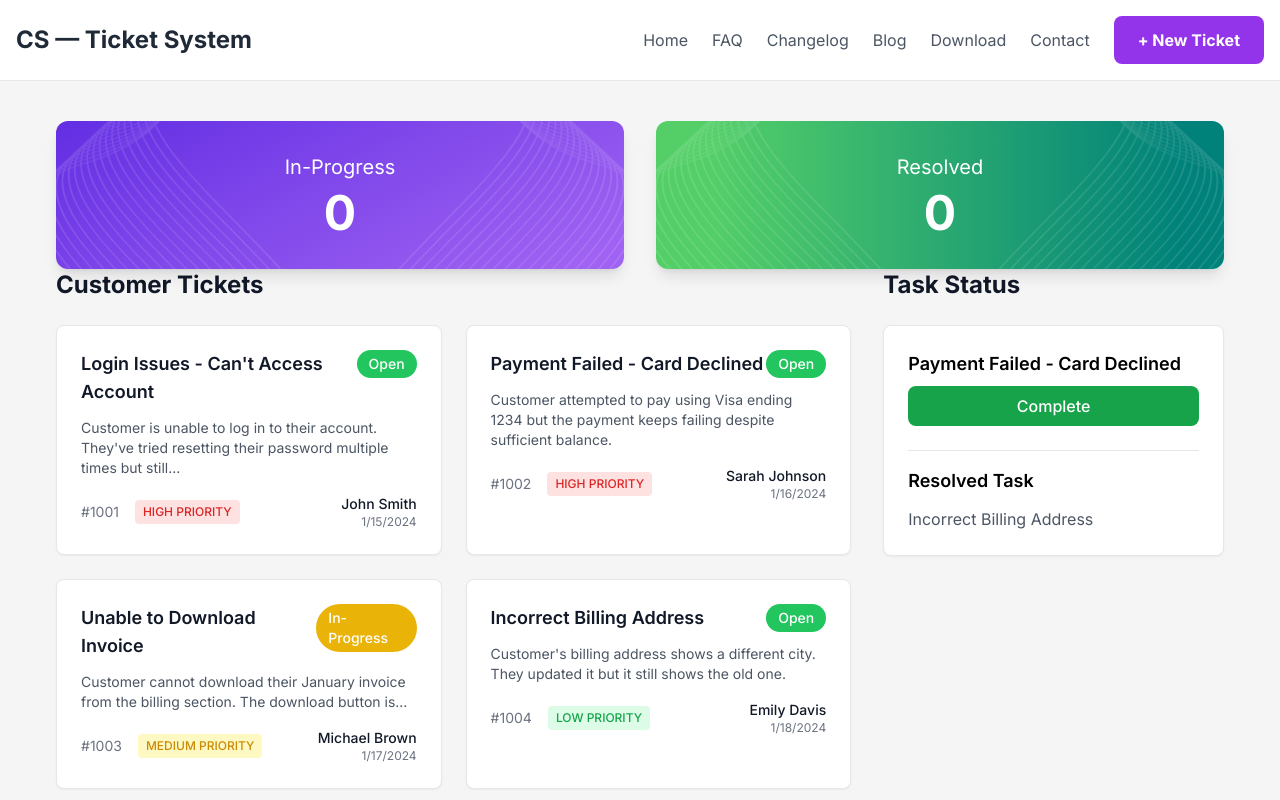
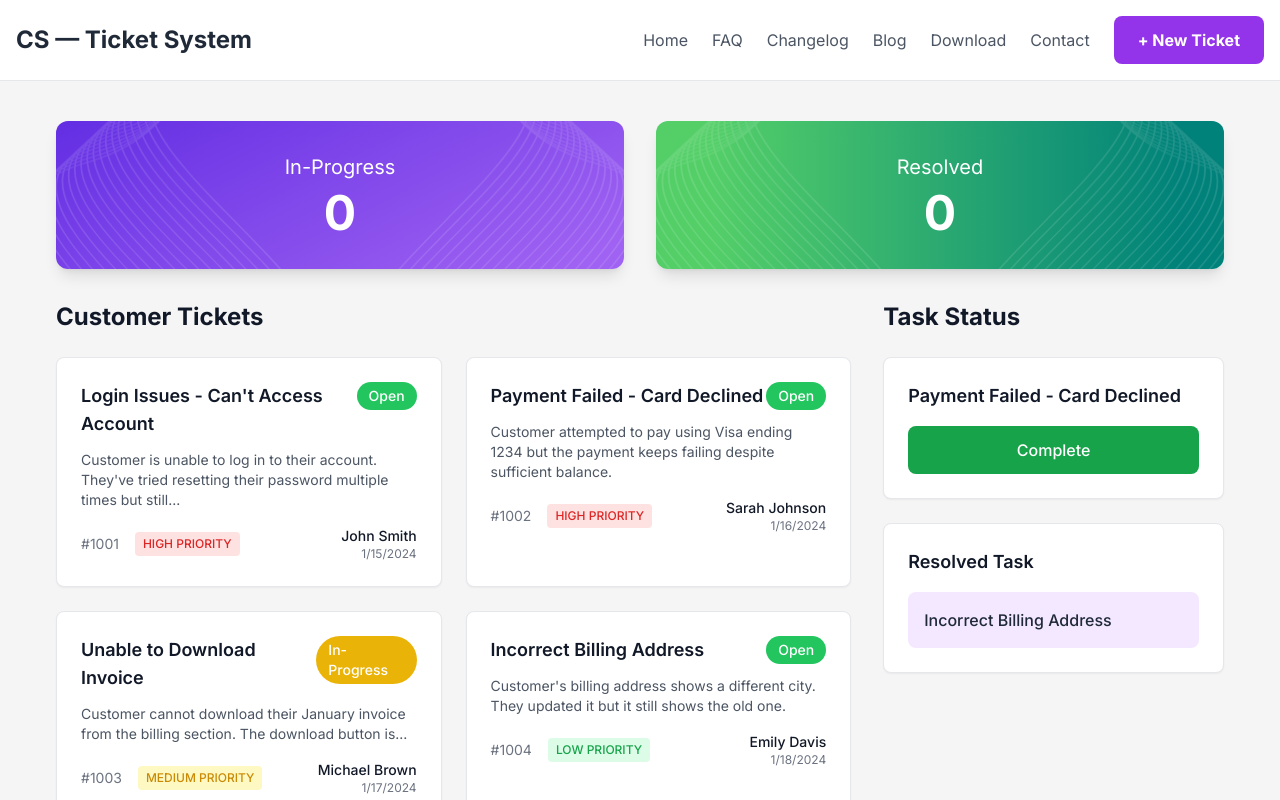
Before and after one commit to iamOmarFaruk/Customer-Support-Zone, a React (Vite) app: page / in a window 1280 px wide. Shown: the top 800 px of the page. Built offline with nearby package versions, Linux system fonts and the light colour scheme.

Commit message:
dashboard for now

```diff
--- a/src/App.jsx
+++ b/src/App.jsx
@@ -9,7 +9,7 @@ function App() {
   return (
     <>
       <Navbar />
-      <main className='p-10'>
+      <main className='p-10 flex flex-col gap-8'>
         <Status />
         <Dashboard />
       </main>
--- a/src/components/Dashboard.jsx
+++ b/src/components/Dashboard.jsx
@@ -121,21 +121,20 @@ const Dashboard = () => {
         {/* Task Status - 30% width */}
         <div className="lg:w-[30%]">
           <h2 className="text-2xl font-bold text-gray-900 mb-6">Task Status</h2>
+
+          {/* Current Task */}
+          <div className="bg-white rounded-lg p-6 shadow-sm border border-gray-200 mb-6">
+            <h3 className="text-lg font-semibold text-gray-900 mb-4">Payment Failed - Card Declined</h3>
+            <button className="w-full bg-green-600 hover:bg-green-700 text-white font-medium py-3 px-4 rounded-lg">
+              Complete
+            </button>
+          </div>
+
+          {/* Resolved Task */}
           <div className="bg-white rounded-lg p-6 shadow-sm border border-gray-200">
-            <div className="mb-6">
-              <div className="flex justify-between items-center mb-2">
-                <span className="text-lg font-semibold">Payment Failed - Card Declined</span>
-              </div>
-              <button className="w-full bg-green-600 hover:bg-green-700 text-white font-medium py-2 px-4 rounded-lg">
-                Complete
-              </button>
-            </div>
-
-            <div className="border-t pt-4">
-              <h3 className="text-lg font-semibold mb-3">Resolved Task</h3>
-              <div className="text-gray-600">
-                Incorrect Billing Address
-              </div>
+            <h3 className="text-lg font-semibold text-gray-900 mb-4">Resolved Task</h3>
+            <div className="bg-purple-100 rounded-lg p-4">
+              <p className="text-gray-800 font-medium">Incorrect Billing Address</p>
             </div>
           </div>
         </div>
--- a/src/components/Status.jsx
+++ b/src/components/Status.jsx
@@ -3,7 +3,7 @@ import StatusCard from './StatusCard';
 
 const Status = () => {
   return (
-    <main className="container mx-auto px-4 py-8">
+    <section className="container mx-auto px-4 py-8">
       <div className="grid grid-cols-1 md:grid-cols-2 gap-8">
         <StatusCard
           title="In-Progress"
@@ -16,7 +16,7 @@ const Status = () => {
           bgImage="bg-[url('/resolved-bg.svg')] bg-cover bg-center"
         />
       </div>
-    </main>
+    </section>
   );
 };
 
```
